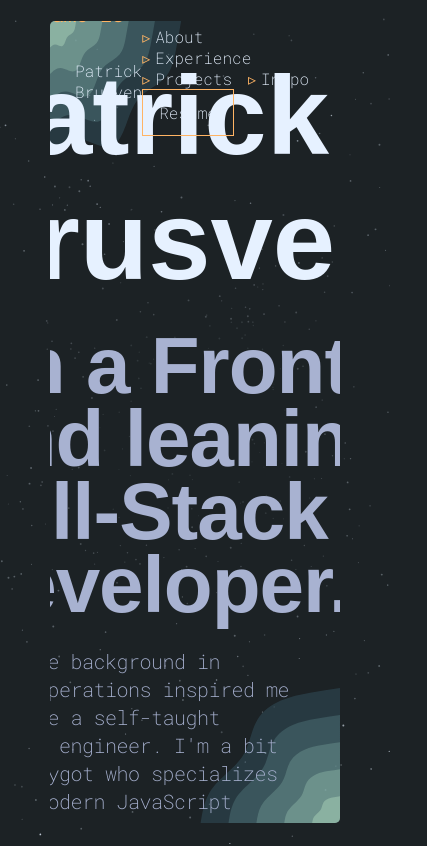
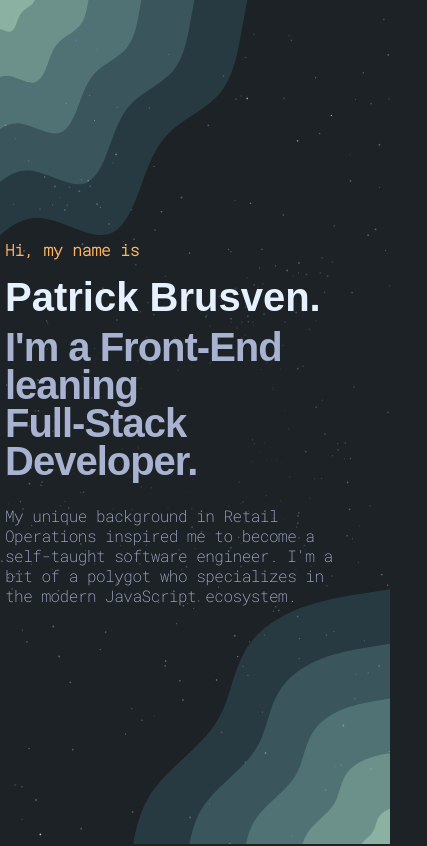
Before and after one commit to patrickbrusven/profile-v3, a React (Create React App) app: page / in a window 390 px wide. Shown: the top 846 px of the page, 427 px wide, since content can reach past the window. Built offline with nearby package versions, Linux system fonts and the light colour scheme; a web font is replaced by a local one.

Commit message:
wip spacing updates

```diff
--- a/src/App.js
+++ b/src/App.js
@@ -40,7 +40,7 @@ function App() {
         <div className="load-animation">{/* <h1>PB</h1> */}</div>
       ) : (
         <div>
-          <NavBar />
+          {/* <NavBar /> */}
           <HeroSection />
           <div className="container">
             <AboutSection />
--- a/src/App.scss
+++ b/src/App.scss
@@ -1,3 +1,14 @@
+// breakpoints
+$phone: 400px;
+$phone-wide: 480px;
+$phablet: 560px;
+$tablet-small: 640px;
+$tablet: 768px;
+$tablet-wide: 1024px;
+$container: 1103px;
+$desktop: 1248px;
+$desktop-wide: 1440px;
+
 :root {
   --easing: cubic-bezier(0.645, 0.045, 0.355, 1);
   // --darkBackground: #205072;
@@ -14,6 +25,9 @@
   --fontFamilyHeading: "SF-Pro", sans-serif;
   --fontFamilyContent: "RobotoMono", monospace;
 }
+
+// application base
+
 body {
   background-color: var(--darkBackground);
 }
@@ -23,6 +37,8 @@ body {
   color: var(--fontLightist);
   position: relative;
 }
+
+// globals
 
 .load-animation {
   width: 100vw;
@@ -83,28 +99,44 @@ body {
 .highlight-text {
   font-family: var(--fontFamilyContent);
   color: var(--fontHighlight);
-  font-size: 1.25rem;
+  font-size: 1rem;
+  margin-bottom: 15px;
 }
 
 .heading-text {
   color: var(--fontLightist);
-  font-size: 7rem;
-  line-height: 125px;
+  font-size: clamp(40px, 10vw, 63px);
+  margin-bottom: 8px;
+  @media (min-width: $tablet) {
+    font-size: 70px
+  }
+  @media (min-width: $tablet-wide) {
+    font-size: 92px;
+  }
 }
 
 .subheading-text {
   color: var(--fontlight);
-  font-size: 5rem;
-  line-height: 73px;
+  font-size: clamp(40px, 10vw, 63px);
+  margin-bottom: 26px;
   letter-spacing: -1px;
+  line-height: clamp(38px, 9vw, 60px);
+  @media (min-width: $tablet) {
+    font-size: 70px;
+    line-height: 50px;
+  }
+  @media (min-width: $tablet-wide) {
+    font-size: 65px;
+    line-height: 60px;
+  }
 }
 
 .content-text {
   color: var(--fontlight);
   font-family: var(--fontFamilyContent);
-  font-size: 1.25rem;
-  line-height: 28px;
+  line-height: 20px;
   letter-spacing: -0.5px;
+  font-size: 1rem;
 }
 
 .disappear {
@@ -128,51 +160,14 @@ body {
   align-items: center;
   height: 100vh;
   width: 100vw;
-  padding: 0px 50px;
+  padding: 0px 0px;
+  @media (min-width: $tablet) {
+    padding: 0px 50px;
+  }
 }
 
 .relative-wrapper {
   position: relative;
-}
-
-.hero-card {
-  position: relative;
-  justify-content: center;
-  display: flex;
-  overflow: hidden;
-  height: 95vh;
-  border-radius: 5px;
-  &__content {
-    padding: 10%;
-    color: #ffb464;
-    display: flex;
-    flex-direction: column;
-    row-gap: 26px;
-    justify-content: center;
-    text-align: left;
-    p {
-      max-width: 70%;
-    }
-  }
-  .background-blobs {
-    position: absolute;
-    height: 100%;
-    width: 100%;
-    path {
-      transition: opacity 300ms var(--easing);
-      opacity: 0.3;
-    }
-    &--upper-left {
-      position: absolute;
-      top: 0px;
-      left: 0px;
-    }
-    &--lower-right {
-      position: absolute;
-      bottom: 0px;
-      right: 0px;
-    }
-  }
 }
 
 .underline {
--- /dev/null
+++ b/src/Breakpoints.scss
@@ -0,0 +1,10 @@
+// breakpoints
+$phone: 400px;
+$phone-wide: 480px;
+$phablet: 560px;
+$tablet-small: 640px;
+$tablet: 768px;
+$tablet-wide: 1024px;
+$container: 1103px;
+$desktop: 1248px;
+$desktop-wide: 1440px;
--- a/src/HeroSection.jsx
+++ b/src/HeroSection.jsx
@@ -1,6 +1,7 @@
 import { useEffect, useRef } from "react";
 import UpperLeftBlob from "./UpperLeftBlob";
 import LowerRightBLob from "./LowerRightBlob";
+import "./HeroStyles.scss";
 
 function HeroSection() {
   const content = useRef();
@@ -8,15 +9,19 @@ function HeroSection() {
   const two = <h2 className="heading-text">Patrick Brusven.</h2>;
   const three = (
     <h3 className="subheading-text">
-      I'm a Front-End leaning Full-Stack Developer.
+      I'm a Front-End leaning <br></br>Full-Stack Developer.
     </h3>
   );
   const four = (
-    <p className="content-text">
+    <p className="content-text hero-card__content__description">
       My unique background in Retail Operations inspired me to become a
       self-taught software engineer. I'm a bit of a polygot who specializes in
       the modern JavaScript ecosystem.
     </p>
+    // <p className="content-text">
+    //   Retail Manager turned self-taught Web Developer. I
+    //   specialize in the modern JavaScript ecosystem.
+    // </p>
   );
 
   const items = [one, two, three, four];
@@ -36,8 +41,12 @@ function HeroSection() {
   return (
     <div className="container">
       <div className="hero-card">
-        <div className="background-blobs">
+        <div className="background-blobs background-blobs--ul">
           <UpperLeftBlob wrapperClass={"background-blobs--upper-left"} />
+          {/* <LowerRightBLob wrapperClass={"background-blobs--lower-right"} /> */}
+        </div>
+        <div className="background-blobs background-blobs--lr">
+          {/* <UpperLeftBlob wrapperClass={"background-blobs--upper-left"} /> */}
           <LowerRightBLob wrapperClass={"background-blobs--lower-right"} />
         </div>
         <div ref={content} className="hero-card__content">
--- /dev/null
+++ b/src/HeroStyles.scss
@@ -0,0 +1,94 @@
+@import "./Breakpoints.scss";
+
+.hero-card {
+  position: relative;
+  justify-content: center;
+  display: flex;
+  overflow: hidden;
+  height: 100vh;
+  // border-radius: 5px;
+  @media (min-width: $tablet) {
+    height: 100%;
+    width: 100%;
+    height: 95vh;
+    border-radius: 5px;
+  }
+  &__content {
+    padding: 5px;
+    color: #ffb464;
+    display: flex;
+    flex-direction: column;
+    // row-gap: 16px;
+    justify-content: center;
+    text-align: left;
+    @media (min-width: $tablet) {
+      padding: 10%;
+      // row-gap: 26px;
+    }
+    &__description {
+      max-width: 93%;
+      @media (min-width: $tablet) {
+        max-width: 70%;
+      }
+    }
+
+  }
+  .background-blobs {
+    position: absolute;
+    height: 100%;
+    width: 100%;
+    path {
+      transition: opacity 300ms var(--easing);
+      opacity: 0.3;
+    }
+    &--ul {
+      top: -19px;
+      left: -14px;
+      @media (min-width: $tablet) {
+        top: 0px;
+        left: 0px;
+      }
+    }
+    &--lr {
+      bottom: -15px;
+      right: -22px;
+      @media (min-width: $tablet) {
+        bottom: 0px;
+        right: 0px;
+      }
+    }
+    &--upper-left {
+      position: absolute;
+      top: 0px;
+      left: 0px;
+    }
+    &--lower-right {
+      position: absolute;
+      bottom: 0px;
+      right: 0px;
+    }
+  }
+  .background-blobs {
+    position: absolute;
+    height: 100%;
+    width: 150%;
+    @media (min-width: $tablet) {
+      height: 100%;
+      width: 100%;
+    }
+    path {
+      transition: opacity 300ms var(--easing);
+      opacity: 0.3;
+    }
+    &--upper-left {
+      position: absolute;
+      top: 0px;
+      left: 0px;
+    }
+    &--lower-right {
+      position: absolute;
+      bottom: 0px;
+      right: 0px;
+    }
+  }
+}
```
